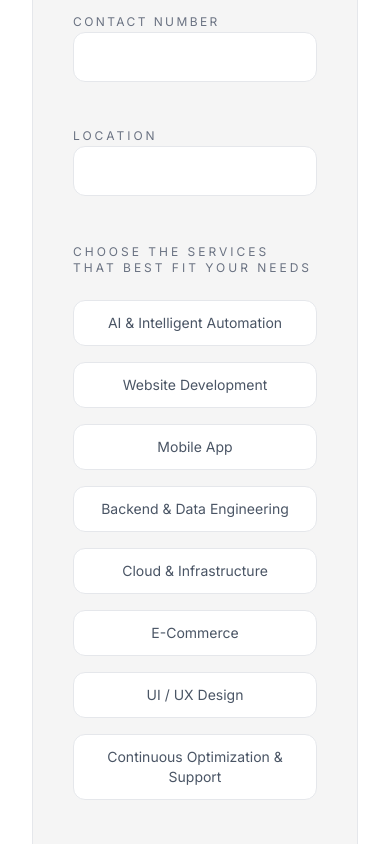
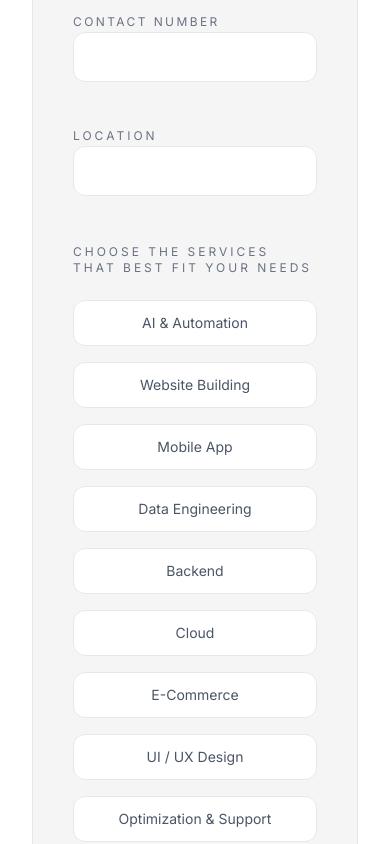
Before and after one commit to concepteur-IT/Concepteur-Technologies, a Next.js app: page / in a window 390 px wide. Shown: the part 6984-7828 px from the top of the page. Built offline with nearby package versions, Linux system fonts and the light colour scheme.

Commit message:
ui fixes

```diff
--- a/src/components/about-components/MissionAbout.tsx
+++ b/src/components/about-components/MissionAbout.tsx
@@ -25,7 +25,7 @@
 const MissionAbout = () => {
     return (
         <section className="py-32">
-            <div className="max-w-7xl mx-auto px-8 grid md:grid-cols-2 gap-20">
+            <div className="max-w-6xl mx-auto px-8 grid md:grid-cols-2 gap-20">
 
                 <div className="space-y-6">
                     <h2 className="text-3xl md:text-4xl font-light tracking-tight text-black">
--- a/src/components/home-components/ContactSection.tsx
+++ b/src/components/home-components/ContactSection.tsx
@@ -3,7 +3,7 @@
 export default function ContactSection() {
     return (
         <section className="relative py-20 bg-white">
-            <div className="max-w-6xl mx-auto px-8">
+            <div className="max-w-5xl mx-auto px-8">
 
                 {/* Section Intro - Centered */}
                 <div className="max-w-4xl mx-auto mb-20 text-center space-y-6">
--- a/src/components/home-components/ServicesIntroSection.tsx
+++ b/src/components/home-components/ServicesIntroSection.tsx
@@ -4,7 +4,7 @@
 export default function ServicesIntroSection() {
     return (
         <section className="relative py-20 bg-white">
-            <div className="max-w-7xl mx-auto px-8">
+            <div className="max-w-6xl mx-auto px-8">
 
                 {/* Section Intro - Centered */}
                 <div className="max-w-4xl mx-auto mb-20 text-center space-y-6">
--- a/src/components/ui-components/forms/ContactForm.tsx
+++ b/src/components/ui-components/forms/ContactForm.tsx
@@ -107,14 +107,15 @@
                     <div className="grid grid-cols-1 sm:grid-cols-2 md:grid-cols-3 gap-4">
 
                         {[
-                            "AI & Intelligent Automation",
-                            "Website Development",
+                            "AI & Automation",
+                            "Website Building",
                             "Mobile App",
-                            "Backend & Data Engineering",
-                            "Cloud & Infrastructure",
+                            "Data Engineering",
+                            "Backend",
+                            "Cloud",
                             "E-Commerce",
                             "UI / UX Design",
-                            "Continuous Optimization & Support",
+                            "Optimization & Support",
                         ].map((service) => {
 
                             const isSelected = formData.services.includes(service)
```
